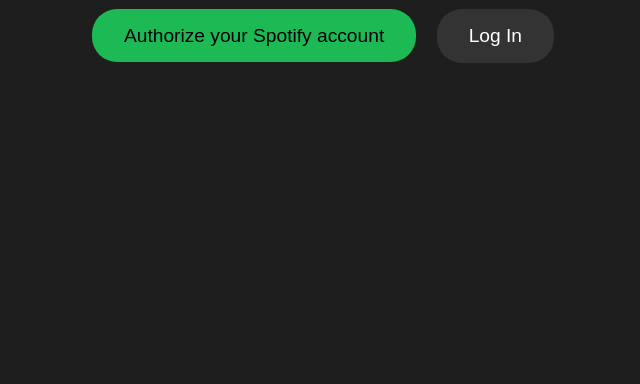
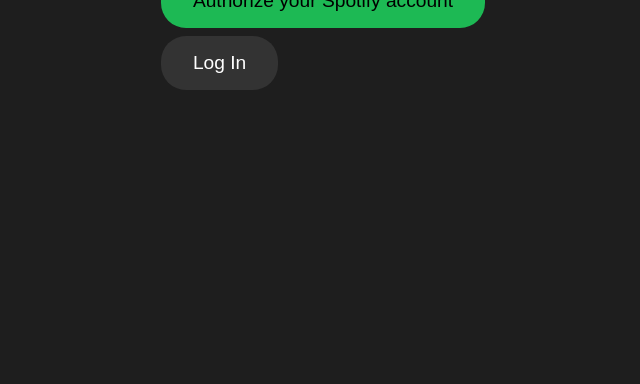
Before and after one commit to xDrewCodes/spotify-share, a website: page public/index.html in a window 1280 px wide. Shown: the part 416-800 px from the top of the page, without its empty margins (317-957 px from the left). Drawn offline with Linux system fonts and the light colour scheme.

Commit message:
ui fixes

```diff
--- a/public/home.css
+++ b/public/home.css
@@ -73,3 +73,7 @@
     border-radius: 12px;
     background-image: url(https://images.unsplash.com/photo-1487017931017-0e0d9e02bb0c?q=80&w=1170&auto=format&fit=crop&ixlib=rb-4.1.0&ixid=M3wxMjA3fDB8MHxwaG90by1wYWdlfHx8fGVufDB8fHx8fA%3D%3D)
 }
+
+.loginButton {
+    display: block;
+}
--- a/public/index.html
+++ b/public/index.html
@@ -36,8 +36,8 @@
 <body>
     <div id="mainLogin">
         <h1>Music Share</h1>
-        <a class="button" href="/api/login">Authorize your Spotify account</a>
-        <button class="button secondary-button" onClick="logIn()">Log In</button>
+        <a class="button loginButton" href="/api/login">Authorize your Spotify account</a>
+        <button class="button loginButton secondary-button" onClick="logIn()">Log In</button>
     </div>
     <div id="mainPage" style='display: none;'>
         <nav>
```
